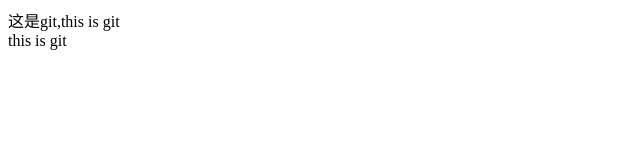
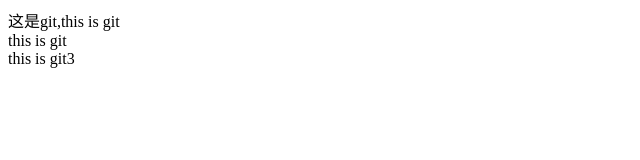
Before and after one commit to weixinli128128/homework, a plain HTML site: page index.html in a window 1280 px wide. Shown: the full height of the page, 0-640 px from the left. Drawn offline with Linux system fonts and the light colour scheme.

Commit message:
changed index.html

```diff
--- a/index.html
+++ b/index.html
@@ -9,5 +9,6 @@
 <body>
     <div>这是git,this is git</div>
     <div>this is git</div>
+    <div>this is git3</div>
 </body>
 </html>
```
